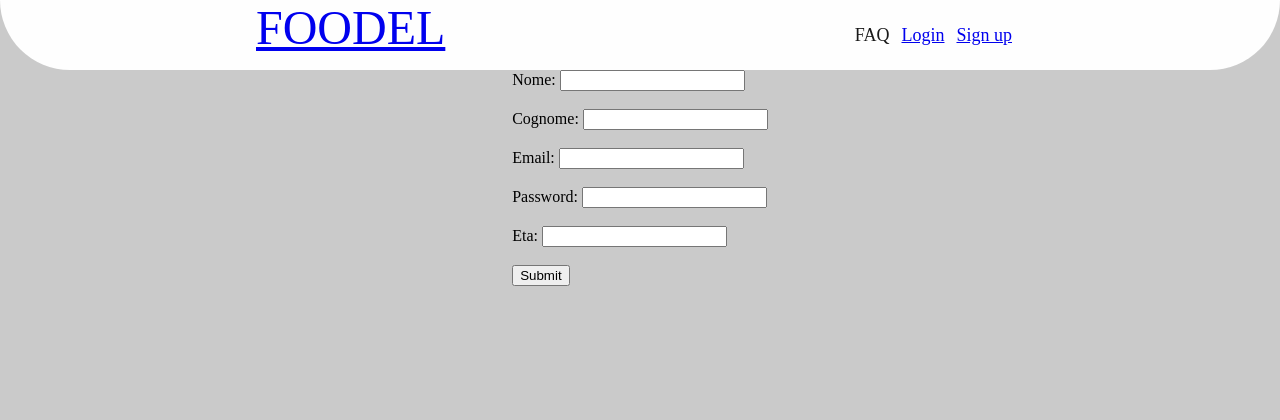
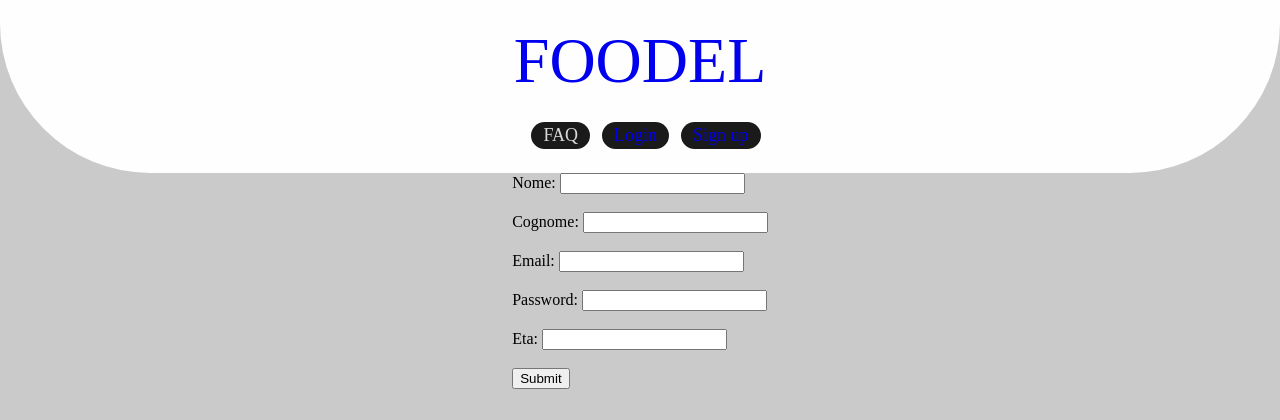
Before and after one commit to Andry0404/foodel, a PHP site: page /signup.html in a window 1280 px wide. Shown: the top 420 px of the page. Run offline with PHP 8.4, Linux system fonts and the light colour scheme.

Commit message:
modificato il css per avere il titolo al centro e i pulsanti sotto al titolo

```diff
--- a/src/index.html
+++ b/src/index.html
@@ -6,18 +6,18 @@
 <body>
     <div class="navbar">
         <div class="maintitle">
-            <a href="index.html">FOODEL</a>
+            <a class="not-decorated" href="index.html">FOODEL</a>
         </div>
         <div class="side-buttons">
             <div class="button">
                 FAQ
             </div>
             <div class="button">
-                <a href="login.html">Login</a>
+                <a class="not-decorated" href="login.html">Login</a>
             </div>
 
             <div class="button">
-                <a href="signup.html">Sign up</a>
+                <a class="not-decorated" href="signup.html">Sign up</a>
             </div>
         </div>
     </div>
--- a/src/login.html
+++ b/src/login.html
@@ -6,17 +6,17 @@
 <body>
     <div class="navbar">
         <div class="maintitle">
-            <a href="index.html">FOODEL</a>
+            <a class="not-decorated" href="index.html">FOODEL</a>
         </div>
         <div class="side-buttons">
             <div class="button">
                 FAQ
             </div>
             <div class="button">
-                <a href="login.html">Login</a>
+                <a class="not-decorated" href="login.html">Login</a>
             </div>
             <div class="button">
-                <a href="signup.html">Sign up</a>
+                <a class="not-decorated" href="signup.html">Sign up</a>
             </div>
         </div>
     </div>
--- a/src/signup.html
+++ b/src/signup.html
@@ -6,17 +6,17 @@
 <body>
     <div class="navbar">
         <div class="maintitle">
-            <a href="index.html">FOODEL</a>
+            <a class="not-decorated" href="index.html">FOODEL</a>
         </div>
         <div class="side-buttons">
             <div class="button">
                 FAQ
             </div>
             <div class="button">
-                <a href="login.html">Login</a>
+                <a class="not-decorated" href="login.html">Login</a>
             </div>
             <div class="button">
-                <a href="signup.html">Sign up</a>
+                <a class="not-decorated" href="signup.html">Sign up</a>
             </div>
         </div>
     </div>
--- a/src/style.css
+++ b/src/style.css
@@ -4,26 +4,32 @@ body {
 }
 
 .navbar {
-    height: 70px;
+    height: fit-content;
     background-color: #fefefe;
-    display: flex;
-    flex-direction: row;
-    flex-flow: row;
-    flex: 1 100%;
     padding-left: 256px;
     padding-right: 256px;
+    padding-bottom: 24px;
     border-radius: 0px 0px 150px 150px;
 }
 
 .maintitle {
-    font-size: 48px;
+    padding-top: 24px;
+    font-size: 64px;
     color: #1a1a1a;
     display: flex;
     flex-direction: row;
     flex-flow: row;
     flex: 1 100%;
-    justify-content: left;
-    width: fit-content;
+    justify-content: center;
+    width: 100%;
+}
+
+.not-decorated:visited {
+    color: inherit;
+}
+
+.not-decorated:link {
+    text-decoration: none;
 }
 
 .side-buttons {
@@ -32,16 +38,24 @@ body {
     flex-direction: row;
     flex-flow: row;
     flex: 1 100%;
-    justify-content: right;
-    width: fit-content;
+    justify-content: center;
+    width: 100%;
     align-items: center;
+    margin-top: 24px;
 }
 
 .button {
     font-size: 48px;
-    color: #1a1a1a;
+    color: #dadada;
     font-size: 18px;
     margin-right: 12px;
+    border-radius: 24px;
+    background-color: #1a1a1a;
+    padding: 3px 12px 3px 12px;
+}
+
+.button:hover {
+    background-color: #4a4a4a;
 }
 
 .core {
```
